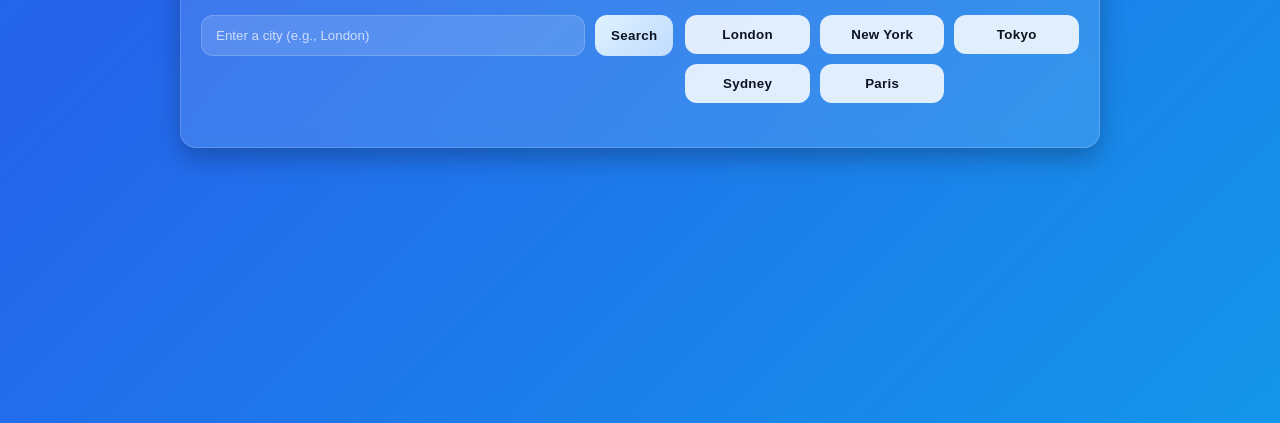
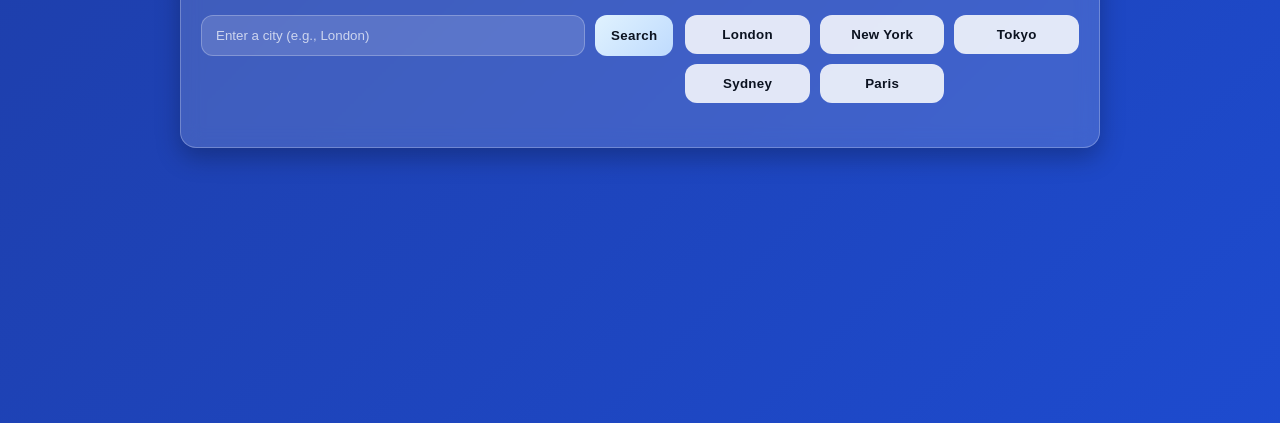
Before and after one commit to kevin-adoboe/weather-display, a website: page public/index.html in a window 1280 px wide. Shown: the part 377-800 px from the top of the page. Drawn offline with Linux system fonts and the light colour scheme.

Commit message:
Demo: Personalize app branding for Kevin

```diff
--- a/public/index.html
+++ b/public/index.html
@@ -3,19 +3,19 @@
   <head>
     <meta charset="utf-8" />
     <meta name="viewport" content="width=device-width, initial-scale=1" />
-    <meta name="description" content="Weather Display App - mock weather data demo" />
+    <meta name="description" content="Kevin's Weather Display App - mock weather data demo" />
     <title>Kevin's Weather Display App</title>
     <style>
       :root {
-        --bg-start: #0ea5e9; /* sky-400 */
-        --bg-mid: #2563eb;   /* indigo-600 */
-        --bg-end: #0ea5e9;
-        --card-bg: rgba(255, 255, 255, 0.12);
-        --card-border: rgba(255, 255, 255, 0.18);
+        --bg-start: #1e3a8a; /* blue-800 */
+        --bg-mid: #1e40af;   /* blue-700 */
+        --bg-end: #1d4ed8;   /* blue-700 */
+        --card-bg: rgba(255, 255, 255, 0.15);
+        --card-border: rgba(255, 255, 255, 0.25);
         --text-primary: #ffffff;
-        --text-muted: rgba(255, 255, 255, 0.8);
-        --accent: #60a5fa;    /* blue-400 */
-        --accent-strong: #93c5fd; /* blue-300 */
+        --text-muted: rgba(255, 255, 255, 0.85);
+        --accent: #3b82f6;    /* blue-500 */
+        --accent-strong: #60a5fa; /* blue-400 */
         --danger: #fecaca;   /* red-200 */
         --shadow: 0 10px 25px rgba(0, 0, 0, 0.25);
         --radius: 16px;
```
